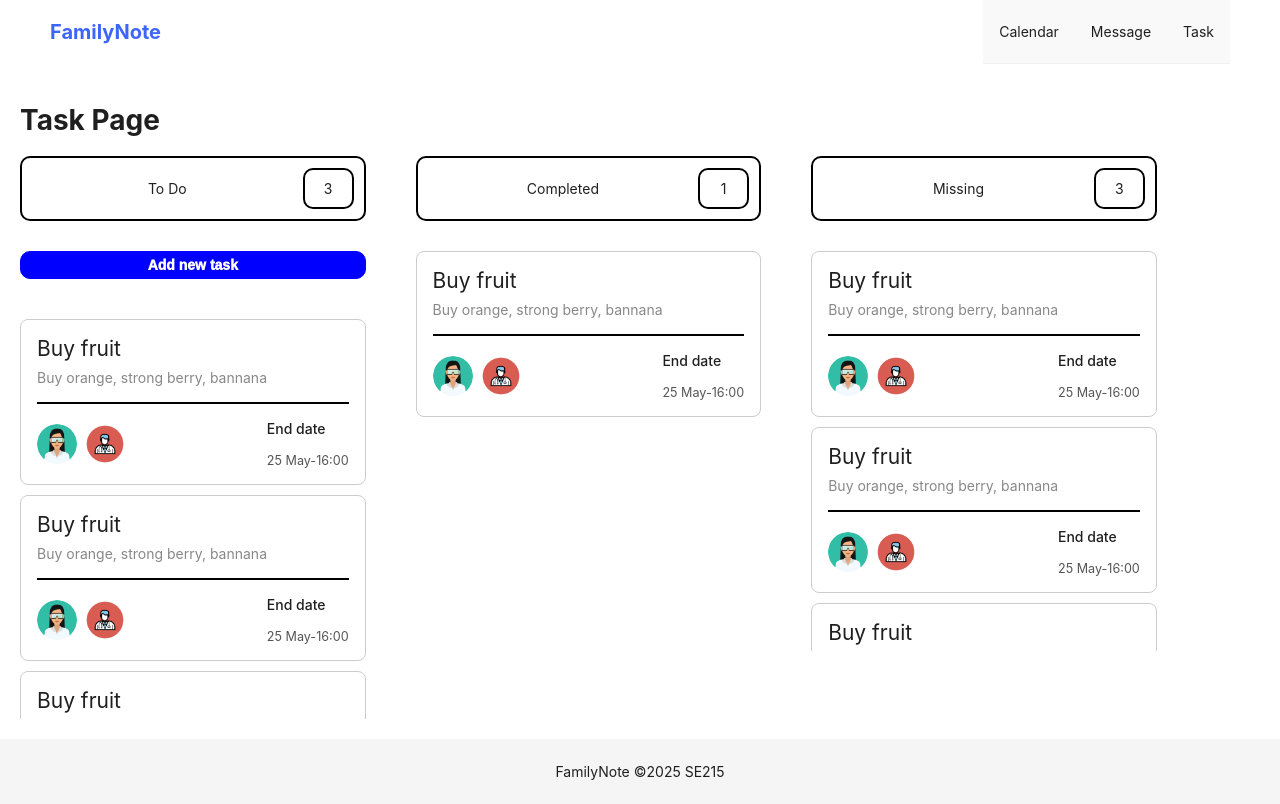
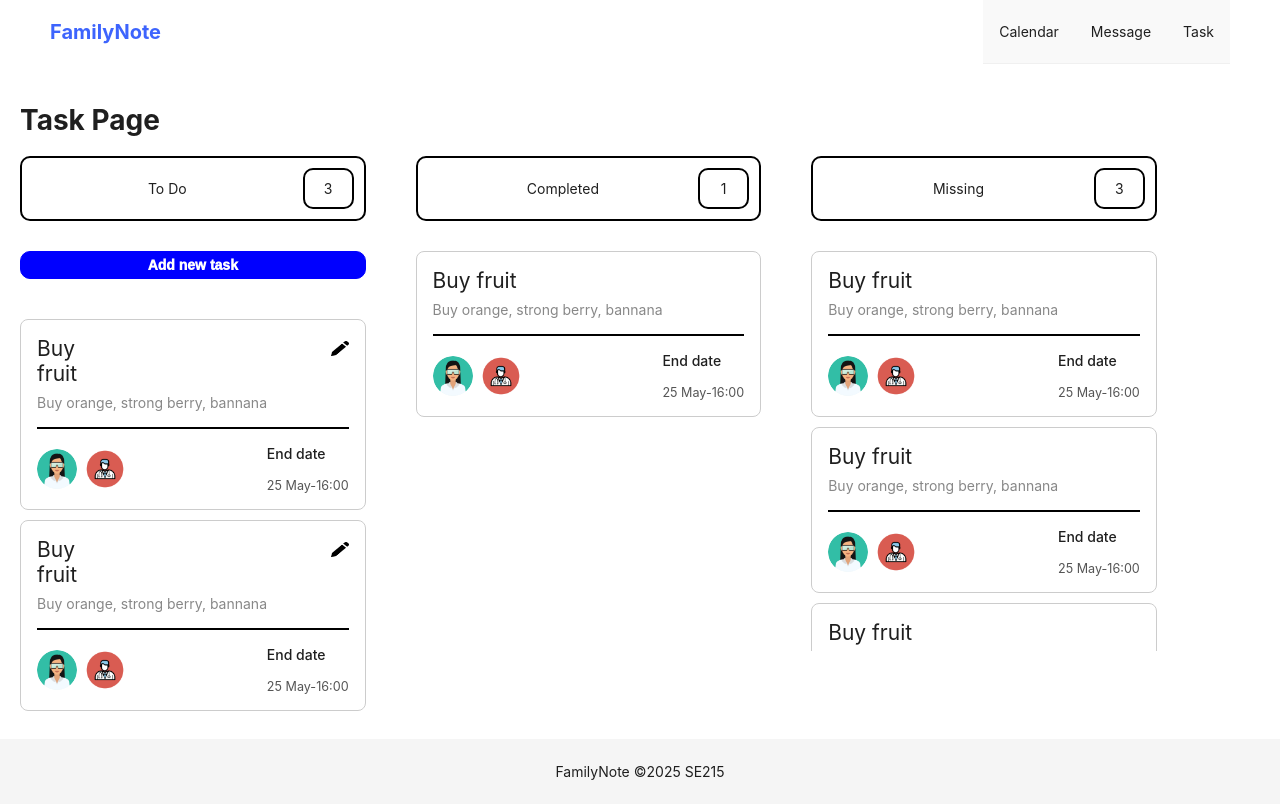
Before and after one commit to 22520187/SE215-FamilyWeb, a React (Create React App) app in the folder family-note/: page /task in a window 1280 px wide. Built offline with nearby package versions, Linux system fonts and the light colour scheme.

Commit message:
Add member task page and edit feature

```diff
--- a/family-note/src/App.js
+++ b/family-note/src/App.js
@@ -47,7 +47,8 @@ const App = () => {
           <Route path="/calendar" element={<Calendar />} />
           <Route path="/dashboard" element={<Dashboard />} />
           <Route path="/message" element={<Message />} />
-          <Route path="/task" element={<Task />} />
+          <Route path="/task" element={<Task isAdmin={true}/>}/>
+          <Route path="/task_member" element={<Task isAdmin={false}/>} />
         </Routes>
       </Content>
 
--- a/family-note/src/components/list_task.js
+++ b/family-note/src/components/list_task.js
@@ -3,7 +3,7 @@ import FloatingButton from "./task_floating_button";
 import TaskItem from "./task_item";
 import "../styles/components/ListTask.css";
 import AddNewTaskButton from "./add_new_task_button";
-function ListTask({exampleTask})
+function ListTask({exampleTask, isEnable, onEdit, isAdmin})
 {
 
     return (
@@ -14,7 +14,7 @@ function ListTask({exampleTask})
              <div className="list_scroll_task">
                 {exampleTask.listTasks.map((item)=>{
                     return (
-                        <TaskItem task={item}></TaskItem>
+                        <TaskItem task={item} isEnable={isEnable} onEdit={onEdit} isAdmin={isAdmin} ></TaskItem>
                     )
                 })}
              </div>
--- a/family-note/src/components/task_complete.js
+++ /dev/null
@@ -1,15 +0,0 @@
-import React from "react";
-import "../styles/components/TaskItemComplete.css";
-function CompletTaskItem()
-{
-    return (
-        <div class="task-container-complete">
-             <div class="task-title-complete">Buy fruit</div>
-             <div class="task-desc-complete">Buy mango, strong berry, banana</div>
-             <div class="task-details-complete"> <div class="assigned-complete">
-                <img src="profile1.png" alt="Profile 1"/>
-                 <img src="profile2.png" alt="Profile 2"/> </div>
-                 <div class="end-date-complete">25 May - 16:00</div> </div> </div>
-    )
-}
-export default CompletTaskItem;
--- a/family-note/src/components/task_item.js
+++ b/family-note/src/components/task_item.js
@@ -1,10 +1,16 @@
 import React from "react";
 import "../styles/components/TaskItem.css";
-function TaskItem({task})
+
+function TaskItem({task, isEnable, onEdit, isAdmin})
 {
+
     return (
         <div className="task_container">
+        <div className="header-item">
             <div class="task-title">{task.name}</div>
+            <img onClick={onEdit} id="edit-button" className="edit-button" src="pencil.png" style={{display:isEnable&&isAdmin? "" : "none"}}/>
+        </div>
+
              <div class="task-desc">{task.detail}</div>
              <div class="line"></div>
              <div class="task-details"> <div class="assigned">
@@ -14,8 +20,11 @@ function TaskItem({task})
                     <div className="end-date-text">End date</div>
                 <div class="end-date">{task.time}
                     </div>
+
                     </div>
+
                 </div>
+                <button style={{display:!isAdmin&&isEnable?"":"none"}} className="mark-as-done">Mark as done</button>
 
         </div>
     )
--- a/family-note/src/pages/Task.js
+++ b/family-note/src/pages/Task.js
@@ -2,13 +2,14 @@ import React, { useState } from "react";
 import FloatingButton from "../components/task_floating_button";
 import TaskItem from "../components/task_item";
 import ListTask from "../components/list_task";
-import CompletTaskItem from "../components/task_complete";
+
 
 import "../styles/pages/TaskPage.css"
 import MemberItem from "../components/member_item";
 import MemberCard from "../components/member_card";
 
-const Task = () => {
+const Task = ({isAdmin}) => {
+
   const listMember = [
     {
       picId:1,
@@ -35,6 +36,16 @@ const Task = () => {
 
     });
     setListSelectMember(listTemp);
+  }
+  function onEdit()
+  {
+    document.getElementById("popup").style.display="flex";
+    document.getElementById("h2_header").innerHTML="Modify task";
+    document.getElementById("taskName").defaultValue="Buy fruit";
+    document.getElementById("description").defaultValue="Buy strongberry, banana";
+    document.getElementById("endDate").defaultValue="2023-12-12";
+    document.getElementById("createTaskBtn").innerHTML="Update";
+
   }
   const exampleTaskTodo ={
     buttonText:"To Do",
@@ -105,11 +116,28 @@ const exampleTaskMissing = {
             (e)=>{
               e.preventDefault();
               setListSelectMember([]);
+              document.getElementById("popup").style.display="flex";
+              document.getElementById("h2_header").innerHTML="Create New Task";
+              document.getElementById("taskName").defaultValue="";
+              document.getElementById("description").defaultValue="";
+              document.getElementById("endDate").defaultValue="";
+              document.getElementById("createTaskBtn").innerHTML="Create";
               document.getElementById("popup").style.display="none";
             }
           } class="close">&times;</span>
-          <h2>Create New Task</h2>
-          <form id="taskForm">
+          <h2 id="h2_header">Create New Task</h2>
+          <form id="taskForm"  onSubmit={
+            (e)=>{
+              e.preventDefault();
+              if(document.getElementById("h2_header").innerHTML=="Create New Task")
+              {
+                alert("Create success");
+              }
+              else {
+                alert("Update success");
+              }
+            }
+          }>
             <div className="select-member">
             <div>For</div>
             <div className="list_member">
@@ -162,9 +190,9 @@ const exampleTaskMissing = {
         </div>
       </div>
       <div className="list-task-page-content">
-      <ListTask exampleTask={exampleTaskTodo}></ListTask>
-      <ListTask exampleTask={exampleTaskComplete}></ListTask>
-      <ListTask exampleTask={exampleTaskMissing}></ListTask>
+      <ListTask exampleTask={exampleTaskTodo} isEnable={true} onEdit={onEdit} isAdmin={isAdmin} ></ListTask>
+      <ListTask exampleTask={exampleTaskComplete} isEnable={false} onEdit={()=>{}  } isAdmin={isAdmin}></ListTask>
+      <ListTask exampleTask={exampleTaskMissing} isEnable={false} onEdit={()=>{} } isAdmin={isAdmin} ></ListTask>
 
       </div>
       </div>
--- a/family-note/src/styles/components/TaskItem.css
+++ b/family-note/src/styles/components/TaskItem.css
@@ -41,3 +41,19 @@
 .end-date-text {
     font-weight: 500;
 }
+.edit-button {
+    width:20px;
+    height:20px;
+    padding-top:5px;
+}
+.header-item {
+    display:flex;
+    flex-direction: row;
+    gap:17vw;
+}
+.mark-as-done {
+    background-color: blue;
+    font-size: 1em;
+    color: white;
+    width:100%;
+}
```
Also changed, not shown: family-note/public/pencil.png (added).
